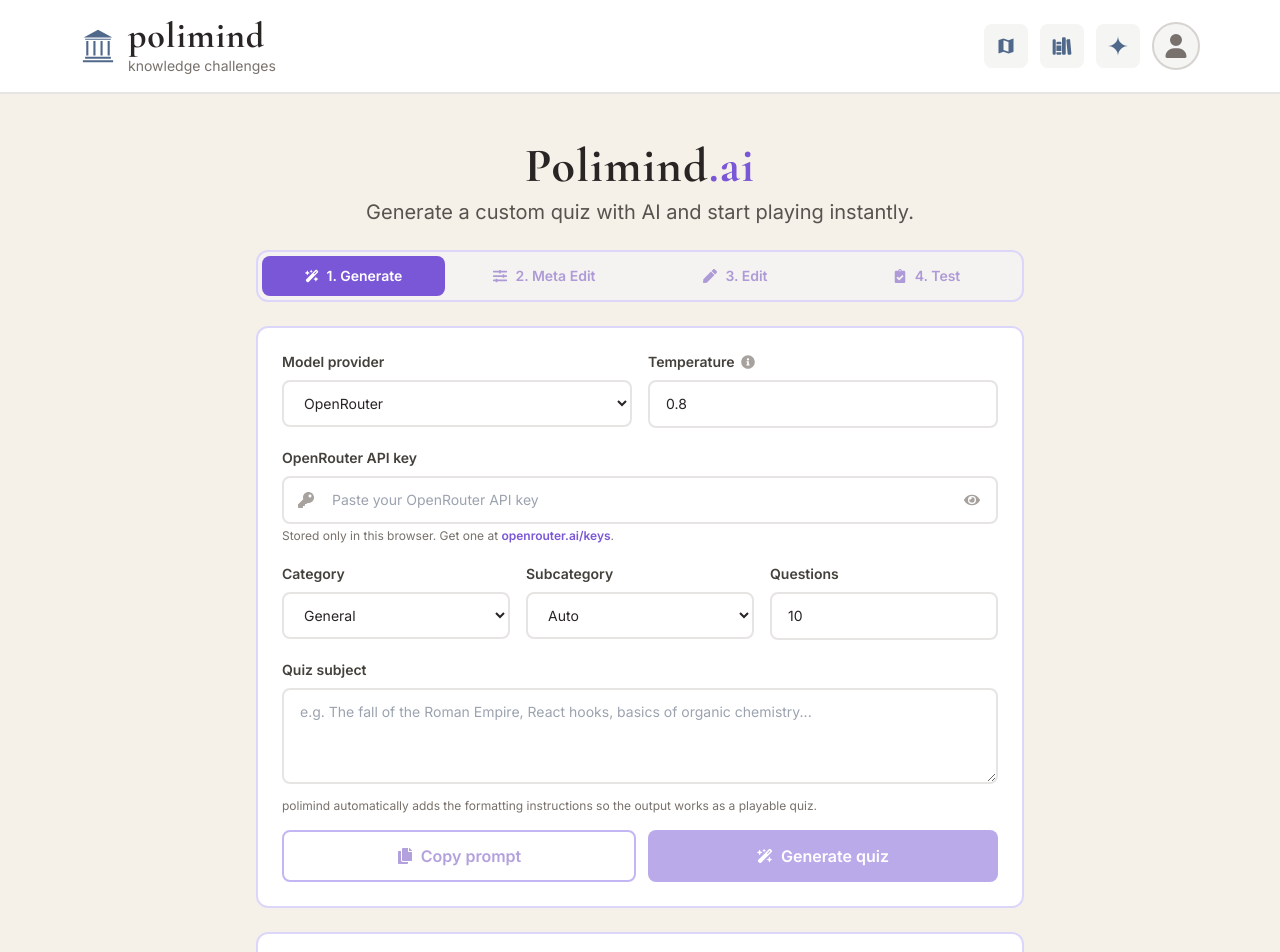
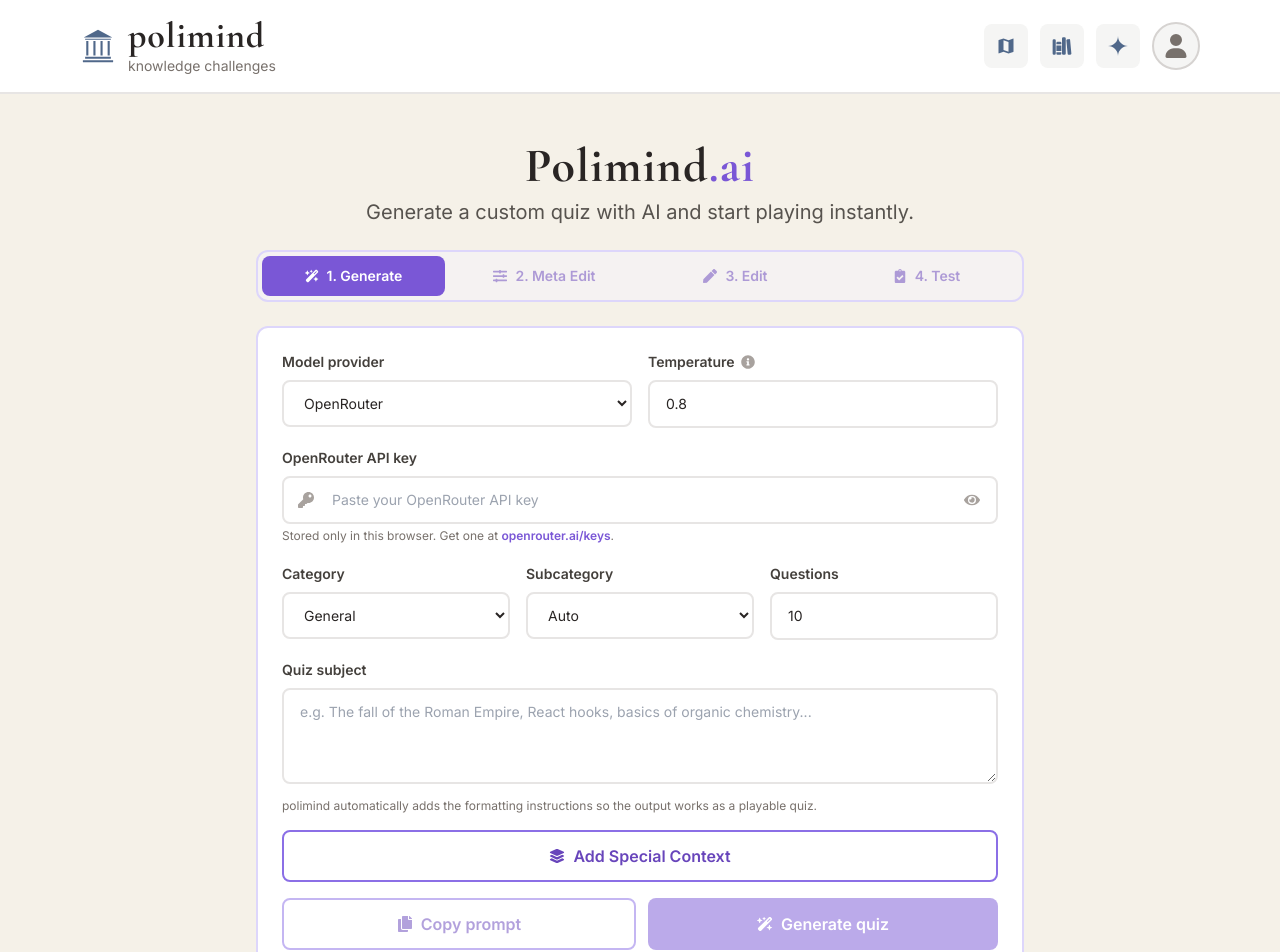
Before and after one commit to romhenri/polimind, a Next.js app: page /ai in a window 1280 px wide. Shown: the top 952 px of the page. Built offline with nearby package versions, Linux system fonts and the light colour scheme.

Commit message:
feat(quiz): enhance AI page with quiz listing and context features

```diff
--- a/src/app/ai/page.tsx
+++ b/src/app/ai/page.tsx
@@ -19,12 +19,14 @@
   FaClipboardCheck,
   FaSave,
 } from 'react-icons/fa'
-import { FaWandMagicSparkles } from 'react-icons/fa6'
-import { QuizMetadata, OptionsQuestion } from '@/types/quiz'
-import { generateQuizStream, regenerateQuestion, quizToDataFile, buildCopyPrompt, parseQuizJson } from '@/utils/aiQuiz'
+import { FaWandMagicSparkles, FaLayerGroup } from 'react-icons/fa6'
+import { QuizMetadata, OptionsQuestion, QuizListing } from '@/types/quiz'
+import { generateQuizStream, regenerateQuestion, quizToDataFile, buildCopyPrompt, buildStyleContext, parseQuizJson } from '@/utils/aiQuiz'
 import { CATEGORIES, getCategoryById } from '@/data/categories'
 import type { StreamCallbacks, AiProvider, AiSettings } from '@/utils/aiQuiz'
-import { getLocalQuiz, saveLocalQuiz } from '@/utils/localQuizzes'
+import { getLocalQuiz, getLocalQuizzes, saveLocalQuiz } from '@/utils/localQuizzes'
+import { loadFullQuizzes, toQuizListing } from '@/utils/loadQuizzes'
+import ShufflePracticeModal from '@/components/ShufflePracticeModal'
 import AiQuizRunner from './AiQuizRunner'
 import MetaEditor from './MetaEditor'
 import QuestionList from './QuestionList'
@@ -59,6 +61,10 @@
   const [streamProgress, setStreamProgress] = useState<{ current: number; total: number } | null>(null)
   const [streamingQuestions, setStreamingQuestions] = useState<OptionsQuestion[]>([])
   const [streamMeta, setStreamMeta] = useState<Partial<QuizMetadata> | null>(null)
+  const [subjects, setSubjects] = useState<QuizListing[]>([])
+  const [showContextModal, setShowContextModal] = useState(false)
+  const [referenceIds, setReferenceIds] = useState<string[]>([])
+  const [referenceQuizzes, setReferenceQuizzes] = useState<QuizMetadata[]>([])
   const abortRef = useRef<AbortController | null>(null)
 
   useEffect(() => {
@@ -94,6 +100,23 @@
   }, [])
 
   useEffect(() => {
+    const loadSubjects = async () => {
+      try {
+        const listRes = await fetch('/api/quiz-list', { cache: 'no-store' })
+        if (!listRes.ok) throw new Error('Failed to load quiz list')
+        const { quizzes } = (await listRes.json()) as { quizzes: QuizListing[] }
+        const localQuizzes = getLocalQuizzes()
+        const localIds = new Set(localQuizzes.map((q) => q.id))
+        const remoteSubjects = quizzes.filter((s) => !localIds.has(s.id))
+        setSubjects([...remoteSubjects, ...localQuizzes.map(toQuizListing)])
+      } catch {
+        // Non-fatal: the reference picker just shows an empty pool.
+      }
+    }
+    loadSubjects()
+  }, [])
+
+  useEffect(() => {
     const storedOpenRouterKey = localStorage.getItem(OPENROUTER_KEY_STORAGE)
     const storedGeminiKey = localStorage.getItem(GEMINI_KEY_STORAGE)
     const storedProvider = localStorage.getItem(PROVIDER_STORAGE)
@@ -104,6 +127,7 @@
 
   const dataFile = useMemo(() => (quiz ? quizToDataFile(quiz) : null), [quiz])
   const jsonPreview = useMemo(() => (dataFile ? JSON.stringify(dataFile, null, 2) : ''), [dataFile])
+  const styleContext = useMemo(() => buildStyleContext(referenceQuizzes), [referenceQuizzes])
 
   const activeKey = provider === 'openrouter' ? openRouterKey : geminiKey
   const setActiveKey = provider === 'openrouter' ? setOpenRouterKey : setGeminiKey
@@ -132,13 +156,30 @@
     if (!canCopy) return
     try {
       await navigator.clipboard.writeText(
-        buildCopyPrompt(subject.trim(), count, category, subcategory)
+        buildCopyPrompt(subject.trim(), count, category, subcategory, styleContext)
       )
       setCopied(true)
       setTimeout(() => setCopied(false), 2000)
     } catch {
       setError('Could not copy to clipboard. Copy it manually from the JSON preview instead.')
     }
+  }
+
+  const handleContextConfirm = async (selected: QuizListing[]) => {
+    setShowContextModal(false)
+    const ids = selected.map((q) => q.id)
+    setReferenceIds(ids)
+    if (ids.length === 0) {
+      setReferenceQuizzes([])
+      return
+    }
+    const full = await loadFullQuizzes(ids)
+    setReferenceQuizzes(full)
+  }
+
+  const handleClearContext = () => {
+    setReferenceIds([])
+    setReferenceQuizzes([])
   }
 
   const handleCancel = () => {
@@ -200,7 +241,8 @@
         category,
         subcategory,
         callbacks,
-        controller.signal
+        controller.signal,
+        styleContext
       )
     } catch (err) {
       if (err instanceof DOMException && err.name === 'AbortError') {
@@ -515,6 +557,33 @@
           polimind automatically adds the formatting instructions so the output works as a playable quiz.
         </p>
 
+        <div className="mb-4">
+          <button
+            type="button"
+            onClick={() => setShowContextModal(true)}
+            className="flex items-center justify-center w-full gap-2 px-6 py-3 font-semibold transition-colors bg-transparent border-2 rounded-lg text-plum-700 border-plum-500 hover:bg-plum-50 dark:text-plum-300 dark:border-plum-400 dark:hover:bg-stone-800"
+          >
+            <FaLayerGroup />
+            {referenceIds.length > 0
+              ? `${referenceIds.length} ${referenceIds.length === 1 ? 'quiz' : 'quizzes'} as reference`
+              : 'Add Special Context'}
+          </button>
+          {referenceIds.length > 0 && (
+            <div className="flex items-center justify-between gap-2 mt-2">
+              <p className="text-xs text-stone-500 dark:text-stone-400">
+                Their style, tone and difficulty guide the generated quiz — not their subject.
+              </p>
+              <button
+                type="button"
+                onClick={handleClearContext}
+                className="flex-shrink-0 text-xs font-semibold transition-colors text-clay-600 hover:text-clay-700 dark:text-clay-400 dark:hover:text-clay-300"
+              >
+                Clear
+              </button>
+            </div>
+          )}
+        </div>
+
         <div className="flex flex-col gap-3 sm:flex-row">
           <button
             type="button"
@@ -803,6 +872,20 @@
           </div>
         </div>
       )}
+
+      {showContextModal && (
+        <ShufflePracticeModal
+          subjects={subjects}
+          initialSelectedIds={referenceIds}
+          title="Add Special Context"
+          icon={<FaWandMagicSparkles className="text-plum-500 dark:text-plum-400" aria-hidden />}
+          confirmLabel="Done"
+          confirmIcon={<FaWandMagicSparkles />}
+          showCount={false}
+          onClose={() => setShowContextModal(false)}
+          onStart={(quizzes) => handleContextConfirm(quizzes)}
+        />
+      )}
     </div>
   )
 }
--- a/src/components/ShufflePracticeModal.tsx
+++ b/src/components/ShufflePracticeModal.tsx
@@ -1,6 +1,6 @@
 'use client'
 
-import { useEffect, useMemo, useState } from 'react'
+import { ReactNode, useEffect, useMemo, useState } from 'react'
 import { FaTimes, FaRandom } from 'react-icons/fa'
 import { QuizListing } from '@/types/quiz'
 import { CATEGORIES, getCategoryById } from '@/data/categories'
@@ -15,15 +15,29 @@
   subjects: QuizListing[]
   onClose: () => void
   onStart: (quizzes: QuizListing[], count: number, category: string) => void
+  title?: string
+  icon?: ReactNode
+  confirmLabel?: string
+  confirmIcon?: ReactNode
+  showCount?: boolean
+  initialSelectedIds?: string[]
 }
 
 export default function ShufflePracticeModal({
   subjects,
   onClose,
   onStart,
+  title = 'Shuffle Practice',
+  icon = <FaRandom className="text-clay-500 dark:text-clay-400" aria-hidden />,
+  confirmLabel = 'Start',
+  confirmIcon = <FaRandom />,
+  showCount = true,
+  initialSelectedIds,
 }: ShufflePracticeModalProps) {
   const [activeTab, setActiveTab] = useState<string>(ALL_TAB)
-  const [selectedIds, setSelectedIds] = useState<Set<string>>(new Set())
+  const [selectedIds, setSelectedIds] = useState<Set<string>>(
+    () => new Set(initialSelectedIds)
+  )
   const [count, setCount] = useState<number>(DEFAULT_COUNT)
 
   useEffect(() => {
@@ -116,7 +130,9 @@
     })
   }
 
-  const canStart = selectedQuizzes.length > 0 && totalAvailable > 0
+  const canStart = showCount
+    ? selectedQuizzes.length > 0 && totalAvailable > 0
+    : selectedQuizzes.length > 0
 
   const handleStart = () => {
     if (!canStart) return
@@ -134,9 +150,9 @@
       >
         <div className="flex items-center justify-between px-5 py-4 border-b-2 border-stone-200 dark:border-stone-700">
           <div className="flex items-center gap-2">
-            <FaRandom className="text-clay-500 dark:text-clay-400" aria-hidden />
+            {icon}
             <h2 className="text-xl font-bold tracking-wide font-display text-stone-800 dark:text-white">
-              Shuffle Practice
+              {title}
             </h2>
           </div>
           <button
@@ -255,6 +271,7 @@
         </div>
 
         <div className="px-5 py-4 border-t-2 border-stone-200 dark:border-stone-700">
+          {showCount && (
             <div className="flex items-center justify-between mb-3">
               <span className="text-sm font-semibold text-stone-600 dark:text-stone-300">
                 Questions
@@ -276,11 +293,16 @@
                 ))}
               </div>
             </div>
+          )}
 
           <div className="flex items-center justify-between gap-3">
             <span className="text-xs text-stone-500 dark:text-stone-400">
-              {canStart
+              {showCount
+                ? canStart
                   ? `Playing ${runLength} of ${totalAvailable} questions`
+                  : 'Select at least one quiz'
+                : canStart
+                  ? `${selectedQuizzes.length} selected`
                   : 'Select at least one quiz'}
             </span>
             <button
@@ -289,8 +311,8 @@
               disabled={!canStart}
               className="flex items-center gap-2 btn-primary disabled:cursor-not-allowed disabled:opacity-50"
             >
-              <FaRandom />
-              Start
+              {confirmIcon}
+              {confirmLabel}
             </button>
           </div>
         </div>
--- a/src/utils/aiQuiz.ts
+++ b/src/utils/aiQuiz.ts
@@ -102,14 +102,56 @@
   return { type: 'object', properties, required }
 }
 
-function buildPrompt(subject: string, count: number, category: string, subcategory?: string): string {
+const STYLE_SAMPLE_PER_QUIZ = 3
+const STYLE_SAMPLE_TOTAL = 15
+
+/**
+ * Build a "style reference" prompt block from existing quizzes. Samples a few
+ * questions per quiz so the model matches their tone, difficulty and format —
+ * NOT their subject matter. Returns an empty string when there is nothing to
+ * sample.
+ */
+export function buildStyleContext(quizzes: QuizMetadata[]): string {
+  const samples: string[] = []
+  for (const quiz of quizzes) {
+    const questions = Array.isArray(quiz.questions) ? quiz.questions : []
+    let taken = 0
+    for (const question of questions) {
+      if (taken >= STYLE_SAMPLE_PER_QUIZ || samples.length >= STYLE_SAMPLE_TOTAL) break
+      if (!question || typeof (question as OptionsQuestion).question !== 'string') continue
+      const text = (question as OptionsQuestion).question.trim()
+      if (!text) continue
+      samples.push(`- (from "${quiz.name}") ${text}`)
+      taken++
+    }
+    if (samples.length >= STYLE_SAMPLE_TOTAL) break
+  }
+
+  if (samples.length === 0) return ''
+
+  return [
+    'Style reference — match the tone, difficulty, phrasing and question format of the example questions below.',
+    'These are ONLY a style guide: do NOT reuse their subject matter, topics, wording or answers. Write questions strictly about the Subject defined below.',
+    '',
+    'Example questions:',
+    ...samples,
+  ].join('\n')
+}
+
+function buildPrompt(
+  subject: string,
+  count: number,
+  category: string,
+  subcategory?: string,
+  styleContext?: string
+): string {
   return [
     'You are a quiz generator for "polimind", a learning platform.',
     'Generate one high-quality multiple-choice quiz as a single JSON object that follows the exact structure required by the platform.',
     '',
     'Rules:',
     '- "id": a short lowercase kebab-case slug derived from the subject (only [a-z0-9-], no spaces).',
-    '- "name": a concise, human-readable title.',
+    '- "name": a concise, human-readable title naming only the content itself. Do NOT include words like "quiz", "fundamentals", "test", "trivia", "challenge" or any equivalent.',
     '- "description": one engaging sentence describing the quiz.',
     `- "color": pick exactly ONE from this list: ${COLOR_KEYS.join(', ')}.`,
     `- "category": use exactly "${category}".`,
@@ -125,6 +167,7 @@
     '- Do NOT make the correct option the longest one; keep all options similar in length so length is not a clue.',
     '- Write everything in English (id too). Output only the JSON object, with no extra text.',
     '',
+    styleContext ? `${styleContext}\n` : '',
     `Subject: ${subject}`,
     `Number of questions: ${count}`,
   ]
@@ -136,7 +179,8 @@
   subject: string,
   count: number,
   category: string,
-  subcategory?: string
+  subcategory?: string,
+  styleContext?: string
 ): string {
   const subjectLine = subject.trim() || '<describe your subject here>'
   const subcategories = allowedSubcategories(category, subcategory)
@@ -176,9 +220,10 @@
     '- "correctAnswer": 0-based index (0 to 3) of the correct option; exactly one option is correct.',
     '- Vary the position of the correct answer across questions.',
     '- Do NOT make the correct option the longest one; keep all options similar in length so length is not a clue.',
-    '- Just Content on Title. Do not put words as: quiz, fundamentals, test or any equivalent in the title.',
+    '- "name": name only the content itself. Do NOT put words like "quiz", "fundamentals", "test", "trivia", "challenge" or any equivalent in the title.',
     '- Write everything in English (including "id"). Output ONLY the JSON object.',
     '',
+    styleContext ? `${styleContext}\n` : '',
     `Subject: ${subjectLine}`,
     `Number of questions: ${count}`,
   ]
@@ -519,11 +564,12 @@
   subject: string,
   count: number,
   category: string,
-  subcategory?: string
+  subcategory?: string,
+  styleContext?: string
 ): Promise<GeneratedQuiz> {
   assertApiKey(settings)
   const forcedSubcategory = resolveSubcategory(category, subcategory)
-  const prompt = buildPrompt(subject, count, category, forcedSubcategory)
+  const prompt = buildPrompt(subject, count, category, forcedSubcategory, styleContext)
   const schema = buildResponseSchema(allowedSubcategories(category, forcedSubcategory))
   const { result, model } = await withModelFallback(
     providerModels(settings.provider),
@@ -712,14 +758,15 @@
   category: string,
   subcategory: string | undefined,
   callbacks: StreamCallbacks,
-  signal?: AbortSignal
+  signal?: AbortSignal,
+  styleContext?: string
 ): Promise<GeneratedQuiz> {
   assertApiKey(settings)
   const forcedSubcategory = resolveSubcategory(category, subcategory)
 
   if (settings.provider === 'gemini') {
     try {
-      const result = await generateQuiz(settings, subject, count, category, forcedSubcategory)
+      const result = await generateQuiz(settings, subject, count, category, forcedSubcategory, styleContext)
       if (callbacks.onMeta) {
         callbacks.onMeta({
           id: result.quiz.id,
@@ -758,7 +805,7 @@
         body: JSON.stringify({
           model,
           messages: [
-            { role: 'user', content: buildPrompt(subject, count, category, forcedSubcategory) },
+            { role: 'user', content: buildPrompt(subject, count, category, forcedSubcategory, styleContext) },
           ],
           stream: true,
           temperature: settings.temperature,
```
Lines whose indentation alone changed are shown as unchanged.
